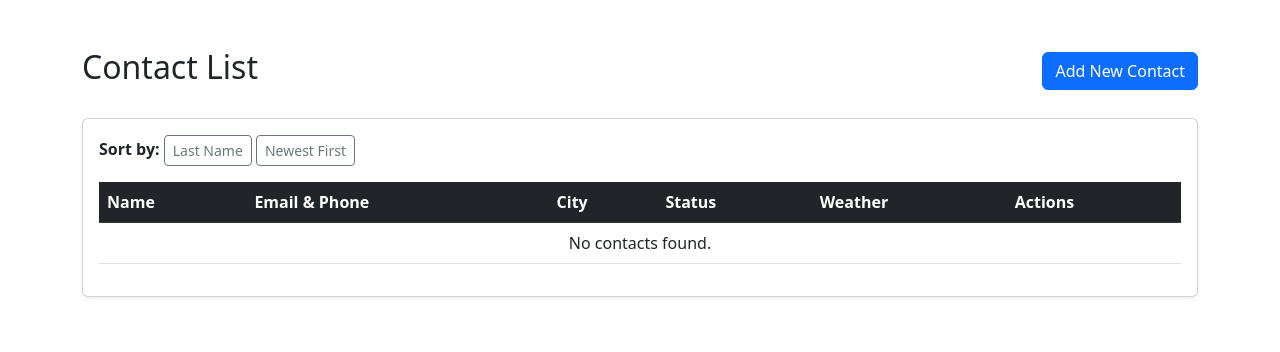
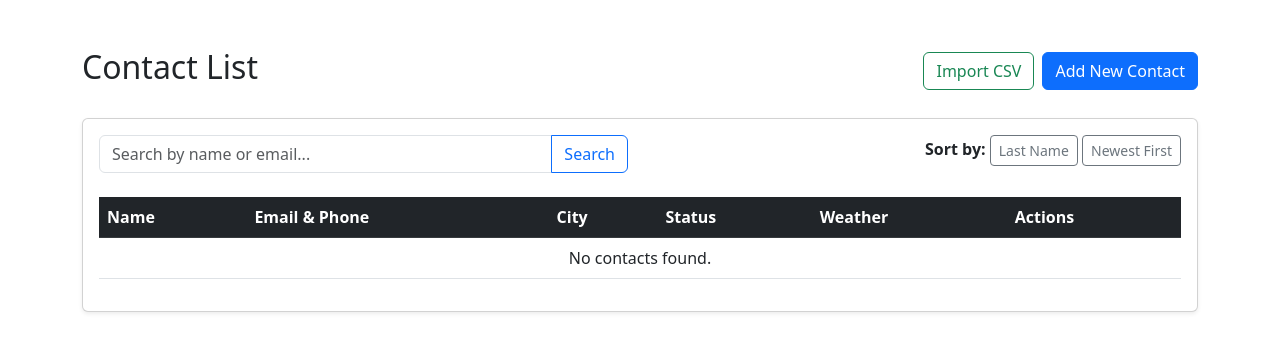
Before and after one commit to onyevyerov/contact_app, a Django app: page / in a window 1280 px wide. Shown: the top 352 px of the page. Run offline with Django 4.2, Linux system fonts and the light colour scheme; data that the repository does not hold is empty.

Commit message:
add search field in contact_list.html template

```diff
--- a/templates/contact_list.html
+++ b/templates/contact_list.html
@@ -3,17 +3,30 @@
 <div class="container mt-5">
     <div class="d-flex justify-content-between align-items-center mb-4">
         <h2>Contact List</h2>
-        <a href="{% url 'contact_create'%}" class="btn btn-primary">Add New Contact</a>
+        <div class="d-flex gap-2">
+            <a href="{% url 'import_contacts_csv' %}" class="btn btn-outline-success">Import CSV</a>
+            <a href="{% url 'contact_create' %}" class="btn btn-primary">Add New Contact</a>
+        </div>
     </div>
 
     <div class="card shadow-sm">
         <div class="card-body">
-            <div class="mb-3">
-                <strong>Sort by:</strong>
-                <a href="?sort=last_name" class="btn btn-sm btn-outline-secondary">Last Name</a>
-                <a href="?sort=-created_at" class="btn btn-sm btn-outline-secondary">Newest First</a>
+            <div class="row mb-4">
+                <div class="col-md-6">
+                    <form method="get" action="" class="input-group">
+                        <input type="text" name="q" class="form-control" placeholder="Search by name or email..." value="{{ query|default:'' }}">
+                        <button class="btn btn-outline-primary" type="submit">Search</button>
+                        {% if query %}
+                            <a href="{% url 'contact_list' %}" class="btn btn-outline-secondary">Clear</a>
+                        {% endif %}
+                    </form>
+                </div>
+                <div class="col-md-6 text-end">
+                    <strong>Sort by:</strong>
+                    <a href="?sort=last_name{% if query %}&q={{ query }}{% endif %}" class="btn btn-sm btn-outline-secondary">Last Name</a>
+                    <a href="?sort=-created_at{% if query %}&q={{ query }}{% endif %}" class="btn btn-sm btn-outline-secondary">Newest First</a>
+                </div>
             </div>
-
             <table class="table table-hover">
                 <thead class="table-dark">
                     <tr>
```
